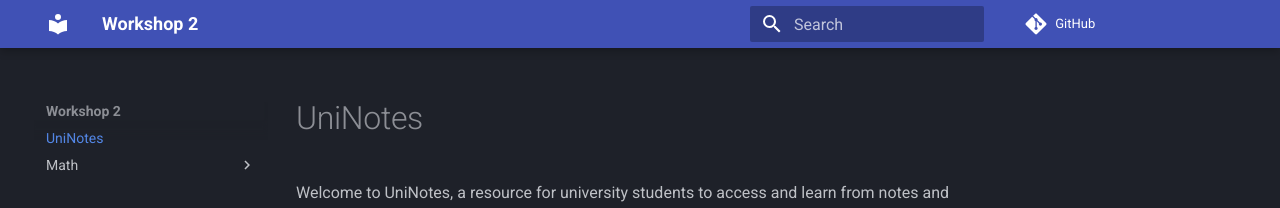
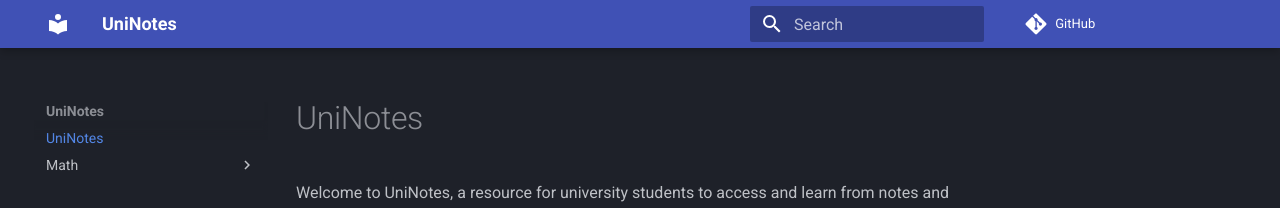
Before and after one commit to DeeKahy/UniNotes, an MkDocs documentation site: the page built from docs/index.md, in a window 1280 px wide. Shown: the top 208 px of the page. Built offline with MkDocs 1.6.1 and Material for MkDocs 9.7.7, drawn with Linux system fonts in a browser that asks for light colours; comment, search, counter and statistics services are not loaded.

Commit message:
changed name from workshop 2 into uninotes

```diff
--- a/mkdocs.yml
+++ b/mkdocs.yml
@@ -1,4 +1,4 @@
-site_name: Workshop 2
+site_name: UniNotes
 site_author: DeeKahy & Mantarias
 site_url: "https://uninotes.otterhosting.net"
 repo_url: "https://github.com/DeeKahy/UniNotes"
```
